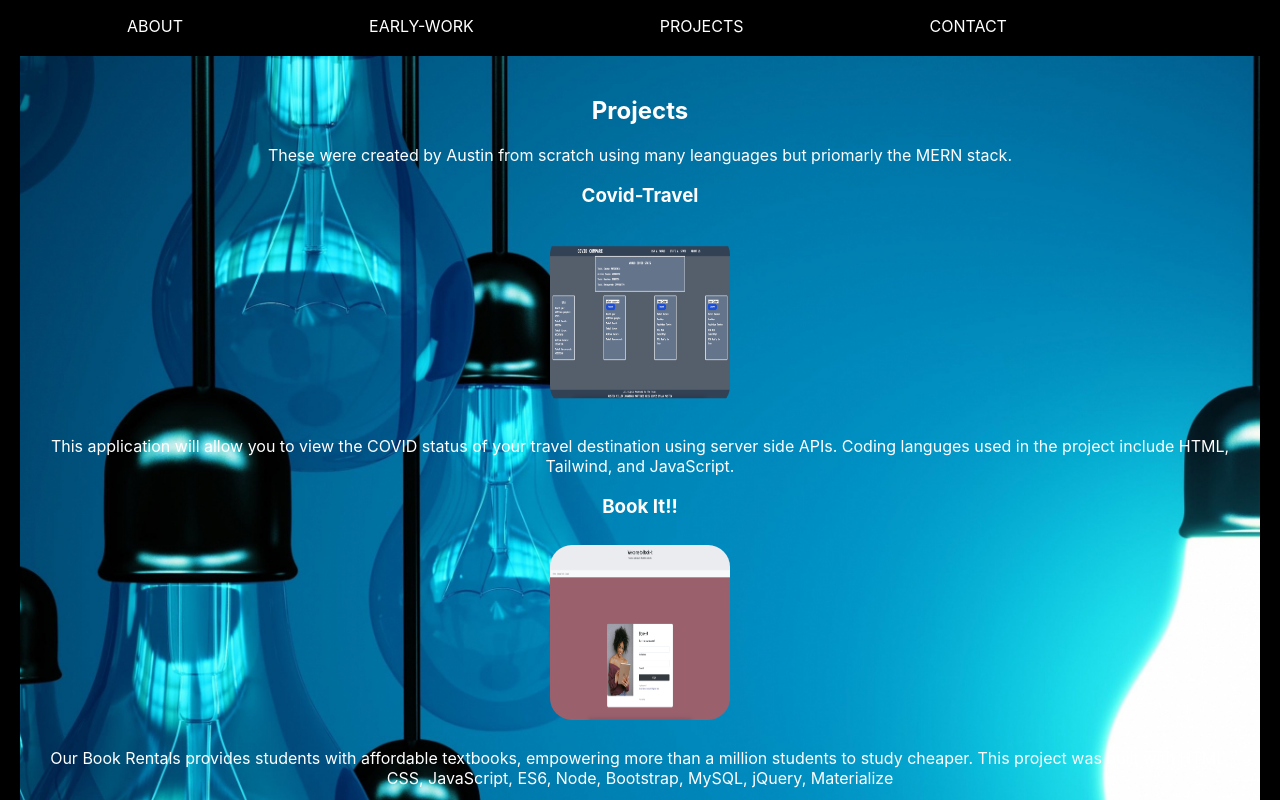
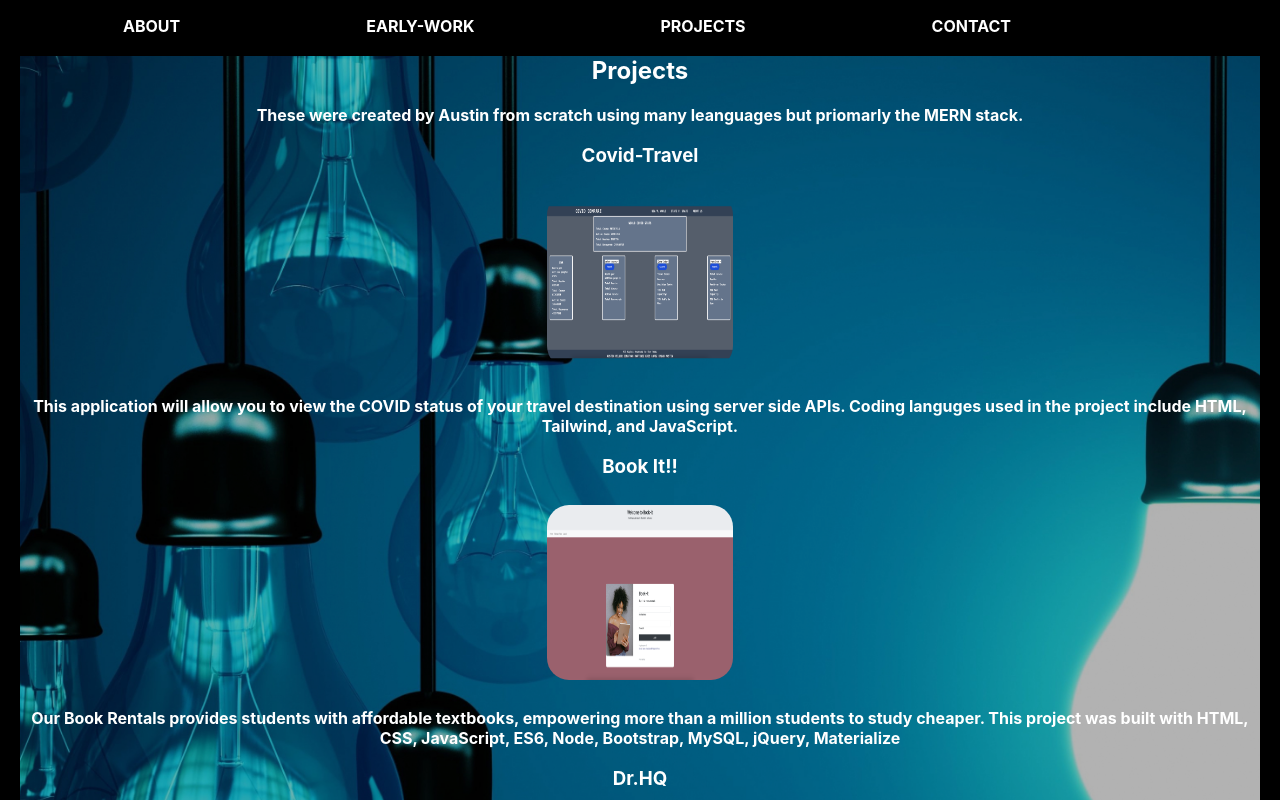
Before and after one commit to Auzz24/austinsPortfolio, a React (Create React App) app: page /projects in a window 1280 px wide. Shown: the top 800 px of the page. Built offline with nearby package versions, Linux system fonts and the light colour scheme.

Commit message:
added tint to the pages to fix white lettering inside the light bulb

```diff
--- a/src/components/Pages/early.js
+++ b/src/components/Pages/early.js
@@ -9,7 +9,7 @@ function Early() {
     return(
         <section >
           <section id="earlyWork">
-        <div>
+        <div id="projectDiscript">
           <h2>
             Early Work
           </h2>
--- a/src/components/Pages/projects.js
+++ b/src/components/Pages/projects.js
@@ -10,7 +10,7 @@ function Projects (){
   return (
     <section>
       <section id="project">
-      <div>
+      <div id="projectDiscript">
         <h2>
           Projects
         </h2>
--- a/src/index.css
+++ b/src/index.css
@@ -5,6 +5,7 @@
 }
 
 *{
+  font-weight: bold;
   list-style-type: none;
   justify-content: center;
   text-align: center;
@@ -135,7 +136,6 @@ img {
   background-position: center;
   background-size:  cover;
   background-repeat: no-repeat;
-  padding: 20px;
   margin: 20px;
 }
 
@@ -157,13 +157,17 @@ form div label {
 padding-bottom: 50px;
 }
 
+#projectDiscript{
+background-color: rgba(0, 0, 0, .3);
+}
+
 #project{
   background-image: url(./assets/Background/light-bulb-glowing-wallpaper.jpeg);
   height: 100%;
   background-position: center;
   background-size:  cover;
   background-repeat: no-repeat;
-  padding: 20px;
+  /* padding: 20px; */
   margin: 20px;
 }
 
```
